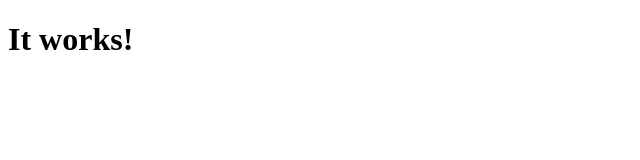
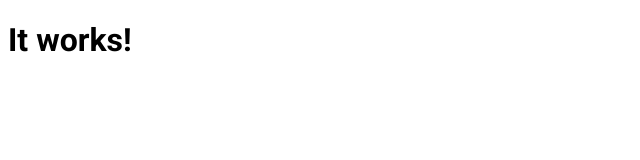
Before and after one commit to DeXander/rsschool-cv, a plain HTML site: page index.html in a window 1280 px wide. Shown: the full height of the page, 0-640 px from the left. Drawn offline with Linux system fonts and the light colour scheme.

Commit message:
fix: connect google fonts

```diff
--- a/index.html
+++ b/index.html
@@ -1,9 +1,12 @@
 <!DOCTYPE html>
-<html lang="en">
+<html lang="ru">
 <head>
 	<meta charset="UTF-8">
 	<meta http-equiv="X-UA-Compatible" content="IE=edge">
 	<meta name="viewport" content="width=, initial-scale=1.0">
+	<link rel="preconnect" href="https://fonts.googleapis.com">
+	<link rel="preconnect" href="https://fonts.gstatic.com" crossorigin>
+	<link href="https://fonts.googleapis.com/css2?family=Open+Sans:wght@600;700&family=Roboto:wght@400;500;700&display=swap" rel="stylesheet">
 	<link rel="stylesheet" href="style.css">
 	<title>ALEXANDER VINOKUROV (CV)</title>
 </head>
--- a/style.css
+++ b/style.css
@@ -1,3 +1,7 @@
+*{
+	font-family: 'Open Sans', sans-serif;
+	font-family: 'Roboto', sans-serif;
+}
 body{
 
 }
```
